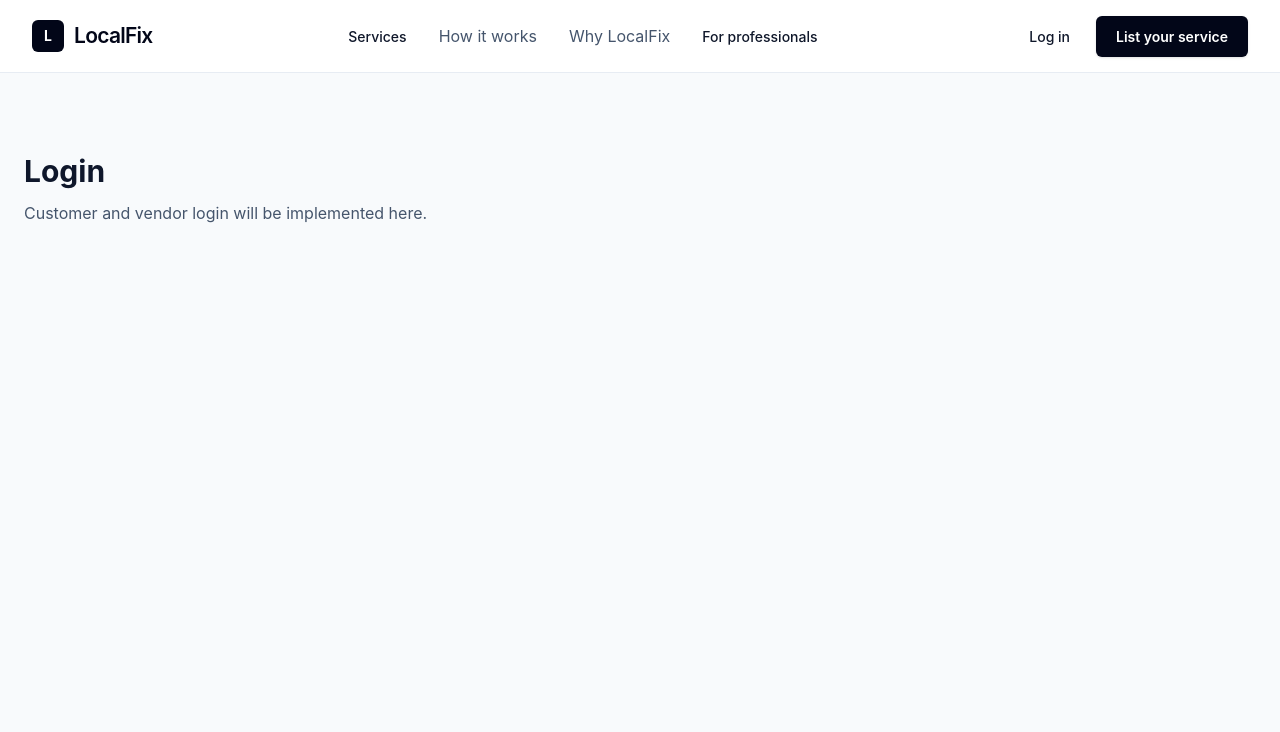
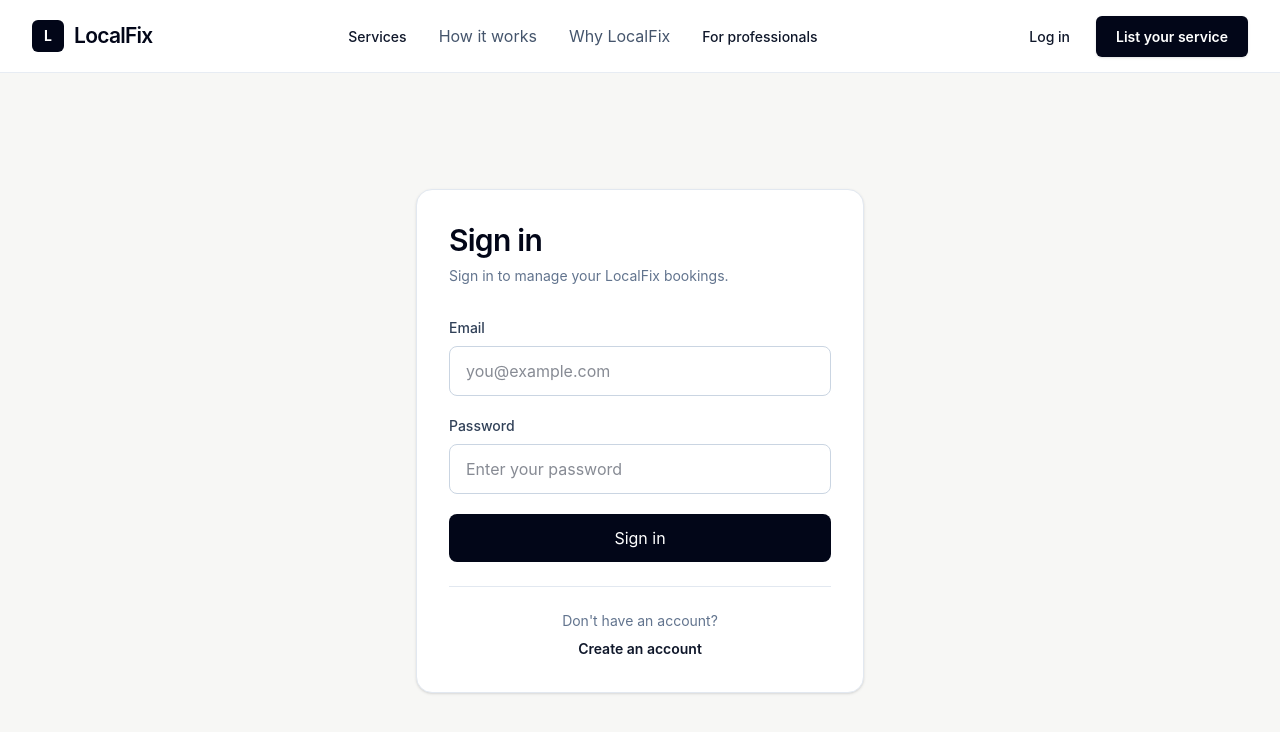
Before and after one commit to Kusum2219/local-services-marketplace, a React (Vite) app in the folder client/: page /login in a window 1280 px wide. Shown: the top 732 px of the page. Built offline with nearby package versions, Linux system fonts and the light colour scheme; no server answers.

Commit message:
fixed login issue

```diff
--- a/client/src/components/Navbar.tsx
+++ b/client/src/components/Navbar.tsx
@@ -1,8 +1,22 @@
+import { useEffect, useState } from "react";
 import { Link, useLocation, useNavigate } from "react-router-dom";
+import axios from "axios";
+
+const API_URL = "http://localhost:5000/api";
+
+interface User {
+  id: string;
+  name: string;
+  email: string;
+  role: string;
+}
 
 function Navbar() {
   const location = useLocation();
   const navigate = useNavigate();
+
+  const [user, setUser] = useState<User | null>(null);
+  const [checkingAuth, setCheckingAuth] = useState(true);
 
   const handleSectionClick = (sectionId: string) => {
     if (location.pathname === "/") {
@@ -14,12 +28,54 @@ function Navbar() {
     }
   };
 
+  useEffect(() => {
+    const checkAuth = async () => {
+      try {
+        const response = await axios.get(
+          `${API_URL}/auth/me`,
+          {
+            withCredentials: true,
+          }
+        );
+
+        setUser(response.data.user);
+      } catch {
+        setUser(null);
+      } finally {
+        setCheckingAuth(false);
+      }
+    };
+
+    checkAuth();
+  }, [location.pathname]);
+
+  const handleLogout = async () => {
+    try {
+      await axios.post(
+        `${API_URL}/auth/logout`,
+        {},
+        {
+          withCredentials: true,
+        }
+      );
+    } catch (error) {
+      console.error("Logout error:", error);
+    } finally {
+      setUser(null);
+      navigate("/");
+    }
+  };
+
   return (
     <header className="sticky top-0 z-50 border-b border-slate-200/80 bg-white/95 backdrop-blur-sm">
       <div className="mx-auto flex h-[72px] max-w-7xl items-center justify-between px-6 lg:px-8">
 
         {/* Logo */}
-        <Link to="/" className="flex items-center gap-2.5">
+
+        <Link
+          to="/"
+          className="flex items-center gap-2.5"
+        >
           <span className="flex h-8 w-8 items-center justify-center rounded-md bg-slate-950 text-sm font-bold text-white">
             L
           </span>
@@ -30,6 +86,7 @@ function Navbar() {
         </Link>
 
         {/* Navigation */}
+
         <nav className="hidden items-center gap-8 md:flex">
 
           <Link
@@ -40,14 +97,20 @@ function Navbar() {
           </Link>
 
           <button
-            onClick={() => handleSectionClick("how-it-works")}
+            type="button"
+            onClick={() =>
+              handleSectionClick("how-it-works")
+            }
             className="text-[14px] font-medium text-slate-600 transition-colors hover:text-slate-950"
           >
             How it works
           </button>
 
           <button
-            onClick={() => handleSectionClick("why-localfix")}
+            type="button"
+            onClick={() =>
+              handleSectionClick("why-localfix")
+            }
             className="text-[14px] font-medium text-slate-600 transition-colors hover:text-slate-950"
           >
             Why LocalFix
@@ -59,11 +122,34 @@ function Navbar() {
           >
             For professionals
           </Link>
+
         </nav>
 
         {/* Actions */}
+
         <div className="flex items-center gap-2.5">
 
+          {checkingAuth ? (
+            <div className="h-10 w-24 animate-pulse rounded-md bg-slate-100" />
+          ) : user ? (
+            <>
+              <Link
+                to="/dashboard"
+                className="hidden rounded-md px-4 py-2.5 text-[14px] font-medium text-slate-700 transition hover:bg-slate-100 sm:inline-flex"
+              >
+                Dashboard
+              </Link>
+
+              <button
+                type="button"
+                onClick={handleLogout}
+                className="inline-flex items-center justify-center rounded-md border border-slate-300 bg-white px-4 py-2.5 text-[14px] font-semibold !text-slate-700 transition hover:bg-slate-50"
+              >
+                Logout
+              </button>
+            </>
+          ) : (
+            <>
               <Link
                 to="/login"
                 className="hidden rounded-md px-4 py-2.5 text-[14px] font-medium text-slate-700 transition hover:bg-slate-100 sm:inline-flex"
@@ -77,6 +163,8 @@ function Navbar() {
               >
                 List your service
               </Link>
+            </>
+          )}
 
         </div>
       </div>
--- a/client/src/pages/Login.tsx
+++ b/client/src/pages/Login.tsx
@@ -1,11 +1,146 @@
+import { useState } from "react";
+import type { SubmitEvent } from "react";
+import { Link, useNavigate } from "react-router-dom";
+import axios from "axios";
+
+const API_URL = "http://localhost:5000/api";
+
 function Login() {
+  const navigate = useNavigate();
+
+  const [email, setEmail] = useState("");
+  const [password, setPassword] = useState("");
+
+  const [loading, setLoading] = useState(false);
+  const [error, setError] = useState("");
+
+  const handleSubmit = async (event: SubmitEvent) => {
+    event.preventDefault();
+
+    if (!email || !password) {
+      setError("Please enter your email and password.");
+      return;
+    }
+
+    try {
+      setLoading(true);
+      setError("");
+
+      await axios.post(
+        `${API_URL}/auth/login`,
+        {
+          email,
+          password,
+        },
+        {
+          withCredentials: true,
+        }
+      );
+
+      // Login successful
+      navigate("/dashboard", { replace: true });
+    } catch (error: any) {
+      console.error("Login error:", error);
+
+      setError(
+        error.response?.data?.message ||
+          "Invalid email or password."
+      );
+    } finally {
+      setLoading(false);
+    }
+  };
+
   return (
-    <div className="mx-auto max-w-7xl px-6 py-20">
-      <h1 className="text-3xl font-bold text-slate-900">Login</h1>
-      <p className="mt-3 text-slate-600">
-        Customer and vendor login will be implemented here.
-      </p>
-    </div>
+    <main className="min-h-[calc(100vh-72px)] bg-[#f7f7f5] px-6 py-12">
+      <div className="mx-auto flex min-h-[calc(100vh-160px)] max-w-md items-center">
+        <div className="w-full rounded-2xl border border-slate-200 bg-white p-8 shadow-sm">
+
+          <div className="mb-8">
+            <h1 className="text-3xl font-semibold tracking-tight text-slate-950">
+              Sign in
+            </h1>
+
+            <p className="mt-2 text-sm text-slate-500">
+              Sign in to manage your LocalFix bookings.
+            </p>
+          </div>
+
+          {error && (
+            <div className="mb-5 rounded-lg border border-red-200 bg-red-50 px-4 py-3">
+              <p className="text-sm text-red-600">
+                {error}
+              </p>
+            </div>
+          )}
+
+          <form
+            onSubmit={handleSubmit}
+            className="space-y-5"
+          >
+            <div>
+              <label
+                htmlFor="email"
+                className="mb-2 block text-sm font-medium text-slate-700"
+              >
+                Email
+              </label>
+
+              <input
+                id="email"
+                type="email"
+                value={email}
+                onChange={(e) => setEmail(e.target.value)}
+                placeholder="you@example.com"
+                autoComplete="email"
+                className="w-full rounded-lg border border-slate-300 px-4 py-3 text-sm outline-none focus:border-slate-950 focus:ring-2 focus:ring-slate-200"
+              />
+            </div>
+
+            <div>
+              <label
+                htmlFor="password"
+                className="mb-2 block text-sm font-medium text-slate-700"
+              >
+                Password
+              </label>
+
+              <input
+                id="password"
+                type="password"
+                value={password}
+                onChange={(e) => setPassword(e.target.value)}
+                placeholder="Enter your password"
+                autoComplete="current-password"
+                className="w-full rounded-lg border border-slate-300 px-4 py-3 text-sm outline-none focus:border-slate-950 focus:ring-2 focus:ring-slate-200"
+              />
+            </div>
+
+            <button
+              type="submit"
+              disabled={loading}
+              className="w-full rounded-lg bg-slate-950 px-5 py-3 text-sm font-semibold !text-white transition hover:bg-blue-600 disabled:cursor-not-allowed disabled:bg-slate-300 disabled:!text-slate-500"
+            >
+              {loading ? "Signing in..." : "Sign in"}
+            </button>
+          </form>
+
+          <div className="mt-6 border-t border-slate-200 pt-6 text-center">
+            <p className="text-sm text-slate-500">
+              Don't have an account?
+            </p>
+
+            <Link
+              to="/register"
+              className="mt-2 inline-block text-sm font-semibold text-slate-900 hover:text-blue-600"
+            >
+              Create an account
+            </Link>
+          </div>
+
+        </div>
+      </div>
+    </main>
   );
 }
 
```
Also changed, not shown: 2 other files (tests, documents, lock files or other folders). Lines whose indentation alone changed are shown as unchanged.
